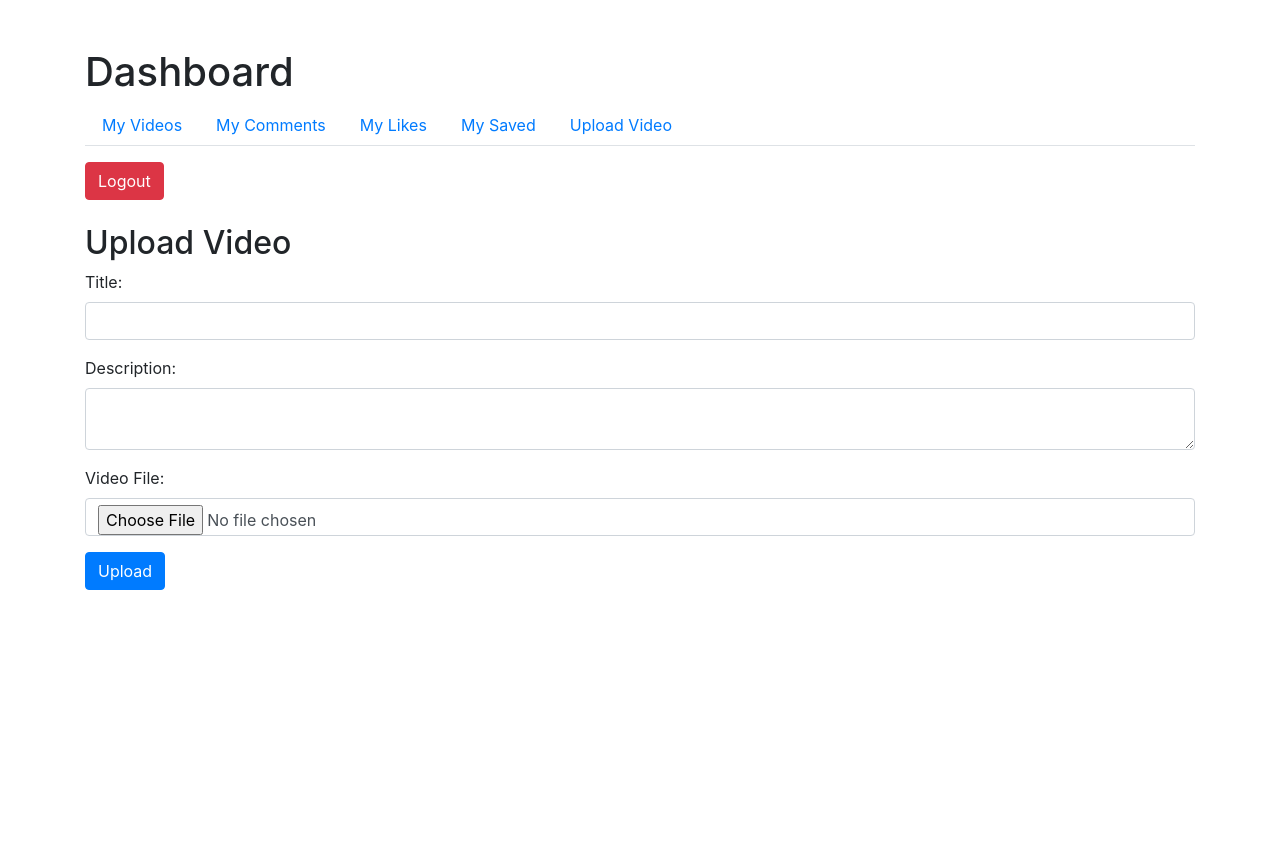
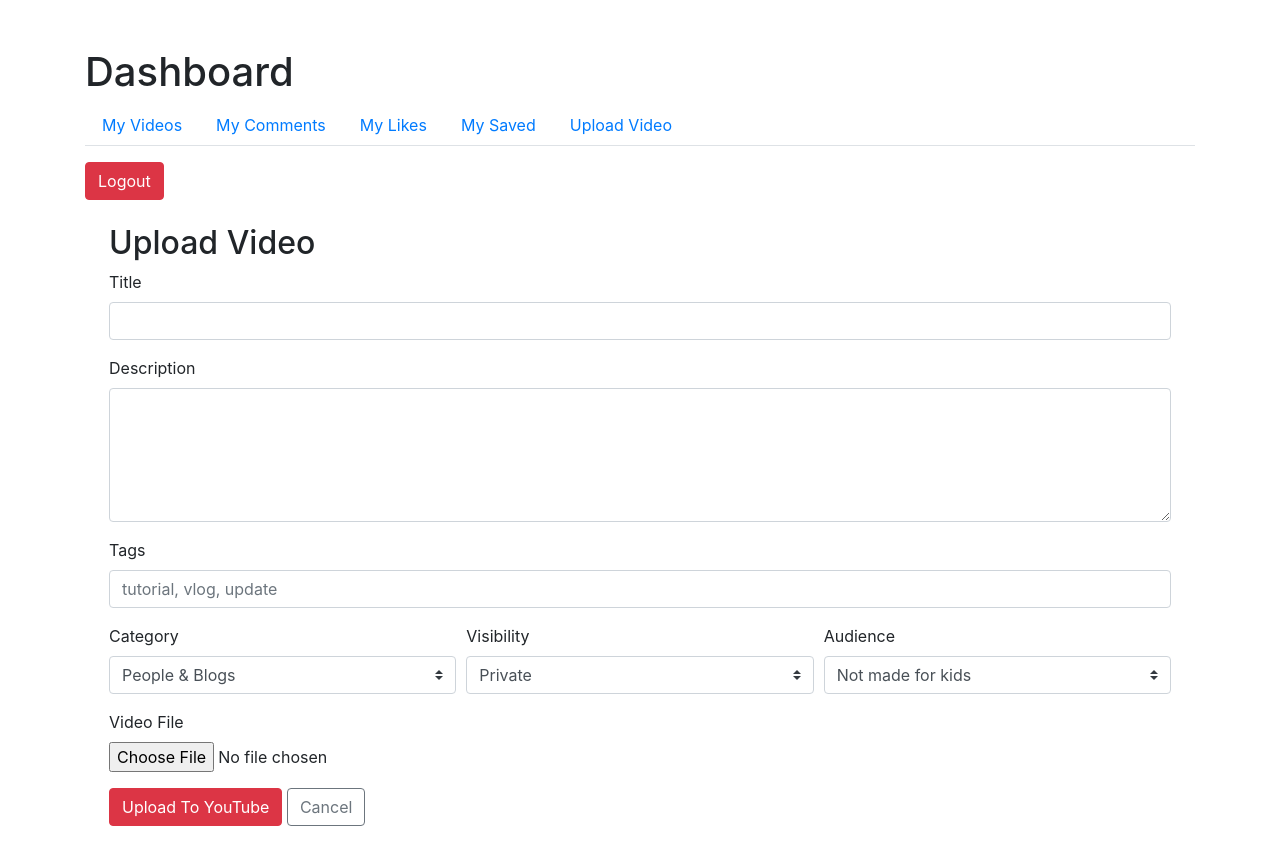
Before and after one commit to ntshvicky/Youtube-Management, a Flask app: template app/templates/upload_video.html in a window 1280 px wide. Before the commit the page ends 590 px from the top, so only its background shows below. Run offline with Flask 3, Linux system fonts and the light colour scheme; the template is opened without the code that fills it, so the values that code supplies are empty; some libraries are stand-ins or nearby versions.

Commit message:
Update upload form

```diff
--- a/app/templates/upload_video.html
+++ b/app/templates/upload_video.html
@@ -1,22 +1,13 @@
 {% extends "base.html" %}
-
 {% block title %}Upload Video{% endblock %}
-
 {% block content %}
-<h2 class="mt-4">Upload Video</h2>
-<form action="{{ url_for('upload_video') }}" method="post" enctype="multipart/form-data">
-    <div class="form-group">
-        <label for="title">Title:</label>
-        <input type="text" class="form-control" id="title" name="title" required>
-    </div>
-    <div class="form-group">
-        <label for="description">Description:</label>
-        <textarea class="form-control" id="description" name="description" required></textarea>
-    </div>
-    <div class="form-group">
-        <label for="video_file">Video File:</label>
-        <input type="file" class="form-control" id="video_file" name="video_file" required>
-    </div>
-    <button type="submit" class="btn btn-primary">Upload</button>
+<form action="{{ url_for('upload_video') }}" method="post" enctype="multipart/form-data" class="panel p-4">
+  <h2>Upload Video</h2>
+  <div class="form-group"><label>Title</label><input class="form-control" name="title" maxlength="100" required></div>
+  <div class="form-group"><label>Description</label><textarea class="form-control" name="description" rows="5" required></textarea></div>
+  <div class="form-group"><label>Tags</label><input class="form-control" name="tags" placeholder="tutorial, vlog, update"></div>
+  <div class="form-row"><div class="form-group col-md-4"><label>Category</label><select class="custom-select" name="category_id"><option value="22">People & Blogs</option><option value="27">Education</option><option value="28">Science & Technology</option><option value="24">Entertainment</option></select></div><div class="form-group col-md-4"><label>Visibility</label><select class="custom-select" name="privacy_status"><option value="private">Private</option><option value="unlisted">Unlisted</option><option value="public">Public</option></select></div><div class="form-group col-md-4"><label>Audience</label><select class="custom-select" name="made_for_kids"><option value="false">Not made for kids</option><option value="true">Made for kids</option></select></div></div>
+  <div class="form-group"><label>Video File</label><input type="file" class="form-control-file" name="video_file" accept="video/*" required></div>
+  <button class="btn btn-danger">Upload To YouTube</button> <a href="{{ url_for('dashboard') }}" class="btn btn-outline-secondary">Cancel</a>
 </form>
 {% endblock %}
```
